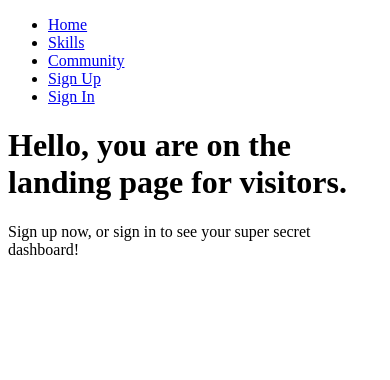
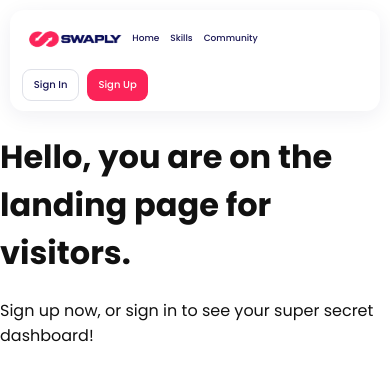
Before and after one commit to AhKhamis/swaply-frontend, a React (Vite) app: page / in a window 390 px wide. Shown: the top 380 px of the page. Built offline with nearby package versions, Linux system fonts and the light colour scheme; no server answers.

Commit message:
style frontend navbar

```diff
--- a/src/App.css
+++ b/src/App.css
@@ -1,3 +1,175 @@
+/* =========================
+   NAVBAR
+========================= */
+
+.navbar {
+  width: 94%;
+  max-width: 1730px;
+  height: 70px;
+  margin: 24px auto 0;
+  background: var(--white);
+  border-radius: 18px;
+  box-shadow: 0 5px 22px rgba(26, 23, 84, 0.07);
+}
+
+.navbar-container {
+  position: relative;
+  width: 100%;
+  height: 100%;
+  padding: 0 16px;
+  display: flex;
+  align-items: center;
+  justify-content: space-between;
+}
+
+/* =========================
+   LEFT SIDE
+========================= */
+
+.navbar-left {
+  display: flex;
+  align-items: center;
+  gap: 28px;
+  min-width: 0;
+}
+
+/* =========================
+   LOGO
+========================= */
+
+.navbar-logo {
+  display: flex;
+  align-items: center;
+  flex-shrink: 0;
+  text-decoration: none;
+}
+
+.navbar-logo img {
+  width: 200px;
+  height: auto;
+  display: block;
+}
+
+/* =========================
+   NAVIGATION
+========================= */
+
+.navbar-center {
+  position: absolute;
+  left: 50%;
+  transform: translateX(-50%);
+  display: flex;
+  align-items: center;
+  gap: 28px;
+}
+
+.navbar-center a {
+  color: var(--navy);
+  font-size: 13px;
+  font-weight: 500;
+  line-height: 1;
+  text-decoration: none;
+  white-space: nowrap;
+  transition: color 0.2s ease;
+}
+
+.navbar-center a:hover {
+  color: var(--purple);
+}
+
+/* =========================
+   RIGHT SIDE
+========================= */
+
+.navbar-right {
+  display: flex;
+  align-items: center;
+  gap: 10px;
+  flex-shrink: 0;
+}
+
+/* =========================
+   SIGN IN
+========================= */
+
+.navbar-signin {
+  min-height: 44px;
+  padding: 0 22px;
+  display: flex;
+  align-items: center;
+  justify-content: center;
+  color: var(--navy);
+  font-size: 13px;
+  font-weight: 500;
+  text-decoration: none;
+  border: 1px solid #dfe1e8;
+  border-radius: 12px;
+  background: var(--white);
+  transition:
+    color 0.2s ease,
+    border-color 0.2s ease;
+}
+
+.navbar-signin:hover {
+  color: var(--purple);
+  border-color: var(--purple);
+}
+
+/* =========================
+   SIGN UP
+========================= */
+
+.navbar-signup {
+  min-height: 44px;
+  padding: 0 24px;
+  display: flex;
+  align-items: center;
+  justify-content: center;
+  color: var(--white) !important;
+  font-size: 13px;
+  font-weight: 500;
+  text-decoration: none;
+  background: var(--pink);
+  border-radius: 12px;
+  transition:
+    transform 0.2s ease,
+    box-shadow 0.2s ease;
+}
+
+.navbar-signup:hover {
+  color: var(--white) !important;
+  transform: translateY(-1px);
+  box-shadow: 0 5px 12px rgba(248, 54, 198, 0.18);
+}
+
+/* =========================
+   SIGN OUT
+========================= */
+
+.navbar-signout {
+  min-height: 44px;
+  padding: 0 20px;
+  display: flex;
+  align-items: center;
+  justify-content: center;
+  color: var(--navy);
+  font-size: 13px;
+  font-weight: 500;
+  text-decoration: none;
+  border: 1px solid #dfe1e8;
+  border-radius: 12px;
+  background: var(--white);
+  transition:
+    color 0.2s ease,
+    border-color 0.2s ease;
+}
+
+.navbar-signout:hover {
+  color: var(--purple);
+  border-color: var(--purple);
+}
+
+
 /* =========================
    SKILLS
 ========================= */
@@ -14,6 +186,7 @@
   display: flex;
   justify-content: space-between;
   align-items: center;
+  gap: 25px;
   margin-bottom: 30px;
 }
 
@@ -63,11 +236,12 @@
 
 .skills-grid {
   display: grid;
-  grid-template-columns: repeat(4, 1fr);
+  grid-template-columns: repeat(4, minmax(0, 1fr));
   gap: 25px;
 }
 
 .skill-card {
+  min-width: 0;
   border: 1px solid #ddd;
   border-radius: 10px;
   overflow: hidden;
@@ -97,6 +271,7 @@
   display: flex;
   justify-content: space-between;
   align-items: center;
+  gap: 15px;
 }
 
 .skill-card-title h2 {
@@ -133,7 +308,7 @@
 
 .skill-details-hero {
   display: grid;
-  grid-template-columns: 1fr 1fr;
+  grid-template-columns: minmax(0, 1fr) minmax(0, 1fr);
   gap: 50px;
   align-items: start;
 }
@@ -158,6 +333,7 @@
   display: flex;
   justify-content: space-between;
   align-items: center;
+  gap: 15px;
 }
 
 .skill-details-title h1 {
@@ -185,6 +361,7 @@
 .owner-image {
   width: 60px;
   height: 60px;
+  flex-shrink: 0;
   border-radius: 50%;
   overflow: hidden;
   display: flex;
@@ -242,6 +419,7 @@
 ========================= */
 
 .skill-form {
+  width: 100%;
   max-width: 800px;
 }
 
@@ -270,7 +448,7 @@
   margin-top: 30px;
 }
 
-.skill-image-upload>label {
+.skill-image-upload > label {
   display: block;
   font-weight: bold;
   margin-bottom: 15px;
@@ -312,22 +490,174 @@
 
 
 /* =========================
-   RESPONSIVE
+   LAPTOP
 ========================= */
 
-@media (max-width: 900px) {
+@media (max-width: 1000px) {
+  .navbar {
+    width: 94%;
+    height: 66px;
+    margin-top: 18px;
+  }
+
+  .navbar-container {
+    padding: 0 14px 0 20px;
+  }
+
+  .navbar-left {
+    gap: 22px;
+  }
+
+  .navbar-logo img {
+    width: 135px;
+  }
+
+  .navbar-center {
+    gap: 20px;
+  }
+
+  .navbar-center a {
+    font-size: 12px;
+  }
+
+  .navbar-signin,
+  .navbar-signup,
+  .navbar-signout {
+    min-height: 40px;
+  }
+
+  .skills-page,
+  .skill-details-page,
+  .skill-form-page {
+    width: 92%;
+  }
+
   .skills-grid {
-    grid-template-columns: repeat(2, 1fr);
+    grid-template-columns: repeat(3, minmax(0, 1fr));
+    gap: 20px;
+  }
+
+  .skill-details-hero {
+    gap: 30px;
+  }
+
+  .skill-details-image {
+    height: 400px;
+  }
+}
+
+
+/* =========================
+   TABLET
+========================= */
+
+@media (max-width: 800px) {
+  .navbar {
+    height: auto;
+    min-height: 62px;
+  }
+
+  .navbar-container {
+    min-height: 62px;
+    padding: 8px 12px 8px 16px;
+  }
+
+  .navbar-left {
+    gap: 16px;
+  }
+
+  .navbar-logo img {
+    width: 120px;
+  }
+
+  .navbar-center {
+    gap: 14px;
+  }
+
+  .navbar-center a {
+    font-size: 11px;
+  }
+
+  .navbar-signin,
+  .navbar-signup,
+  .navbar-signout {
+    min-height: 36px;
+    padding: 0 14px;
+    border-radius: 10px;
+    font-size: 11px;
+  }
+
+  .skills-grid {
+    grid-template-columns: repeat(2, minmax(0, 1fr));
   }
 
   .skill-details-hero {
     grid-template-columns: 1fr;
+    gap: 35px;
+  }
+
+  .skill-details-image {
+    height: 420px;
   }
 }
 
+
+/* =========================
+   MOBILE
+========================= */
+
 @media (max-width: 600px) {
-  .skills-grid {
-    grid-template-columns: 1fr;
+  .navbar {
+    width: 94%;
+    height: auto;
+    margin-top: 10px;
+    border-radius: 14px;
+  }
+
+  .navbar-container {
+    min-height: auto;
+    padding: 12px 14px;
+    flex-wrap: wrap;
+    gap: 12px;
+  }
+
+  .navbar-left {
+    width: 100%;
+    justify-content: space-between;
+    gap: 12px;
+  }
+
+  .navbar-logo img {
+    width: 115px;
+  }
+
+  .navbar-center {
+    gap: 10px 16px;
+    flex-wrap: wrap;
+  }
+
+  .navbar-center a {
+    font-size: 10px;
+  }
+
+  .navbar-right {
+    gap: 8px;
+  }
+
+  .navbar-signin,
+  .navbar-signup,
+  .navbar-signout {
+    min-height: 34px;
+    padding: 0 13px;
+    border-radius: 9px;
+    font-size: 10px;
+  }
+
+  .skills-page,
+  .skill-details-page,
+  .skill-form-page {
+    width: 90%;
+    margin: 30px auto;
   }
 
   .skills-header {
@@ -336,10 +666,92 @@
     gap: 20px;
   }
 
+  .skills-grid {
+    grid-template-columns: 1fr;
+    gap: 20px;
+  }
+
+  .skill-card-image {
+    height: 220px;
+  }
+
+  .skill-details-image {
+    height: 300px;
+  }
+
+  .skill-details-title {
+    align-items: flex-start;
+    flex-direction: column;
+  }
+
   .skill-actions,
   .skill-owner-actions,
   .skill-form-actions {
     flex-direction: column;
     align-items: stretch;
   }
+
+  .skill-actions button,
+  .skill-owner-actions a,
+  .skill-owner-actions button,
+  .skill-form-actions button {
+    width: 100%;
+  }
+
+  .image-preview-large {
+    height: 260px;
+  }
 }
+
+
+/* =========================
+   SMALL MOBILE
+========================= */
+
+@media (max-width: 400px) {
+  .navbar {
+    width: 95%;
+  }
+
+  .navbar-container {
+    padding: 10px 12px;
+  }
+
+  .navbar-logo img {
+    width: 105px;
+  }
+
+  .navbar-center {
+    gap: 8px 11px;
+  }
+
+  .navbar-center a {
+    font-size: 9px;
+  }
+
+  .navbar-signin,
+  .navbar-signup,
+  .navbar-signout {
+    min-height: 32px;
+    padding: 0 11px;
+  }
+
+  .skills-page,
+  .skill-details-page,
+  .skill-form-page {
+    width: 92%;
+    margin: 25px auto;
+  }
+
+  .skill-card-image {
+    height: 200px;
+  }
+
+  .skill-details-image {
+    height: 250px;
+  }
+
+  .image-preview-large {
+    height: 220px;
+  }
+}
--- a/src/App.jsx
+++ b/src/App.jsx
@@ -33,6 +33,8 @@ import ReviewDetails from './components/Reviews/ReviewDetails';
 import ReviewForm from './components/Reviews/ReviewForm';
 
 import { UserContext } from './contexts/UserContext';
+
+import './App.css';
 
 const App = () => {
   const { user } = useContext(UserContext);
--- a/src/components/NavBar/NavBar.jsx
+++ b/src/components/NavBar/NavBar.jsx
@@ -1,6 +1,5 @@
 import { useContext } from 'react';
 import { Link } from 'react-router';
-
 import { UserContext } from '../../contexts/UserContext';
 
 const NavBar = () => {
@@ -13,105 +12,80 @@ const NavBar = () => {
 
   if (user?.role === 'admin') {
     return (
-      <nav>
-        <ul>
-          <li>
-            <Link to="/admin/dashboard">
-              Admin Dashboard
+      <nav className="navbar">
+        <div className="navbar-container">
+          <div className="navbar-left">
+            <Link to="/" className="navbar-logo">
+              <img src="/logo.png" alt="Swaply" />
             </Link>
-          </li>
 
-          <li>
-            <Link to="/admin/users">
-              Users
-            </Link>
-          </li>
+            <div className="navbar-center">
+              <Link to="/admin/dashboard">Dashboard</Link>
+              <Link to="/admin/users">Users</Link>
+              <Link to="/admin/skills">Skills</Link>
+              <Link to="/admin/swaps">Swap Requests</Link>
+              <Link to="/admin/reviews">Reviews</Link>
+            </div>
+          </div>
 
-          <li>
-            <Link to="/admin/skills">
-              Skills
-            </Link>
-          </li>
-
-          <li>
-            <Link to="/admin/swaps">
-              Swap Requests
-            </Link>
-          </li>
-
-          <li>
-            <Link to="/admin/reviews">
-              Reviews
-            </Link>
-          </li>
-
-          <li>
+          <div className="navbar-right">
             <Link
               to="/"
               onClick={handleSignOut}
+              className="navbar-signout"
             >
               Sign Out
             </Link>
-          </li>
-        </ul>
+          </div>
+        </div>
       </nav>
     );
   }
 
   return (
-    <nav>
-      <ul>
-        <li>
+    <nav className="navbar">
+      <div className="navbar-container">
+        <div className="navbar-left">
+          <Link to="/" className="navbar-logo">
+            <img src="/logo.png" alt="Swaply" />
+          </Link>
+
+          <div className="navbar-center">
             <Link to="/">Home</Link>
-        </li>
+            <Link to="/skills">Skills</Link>
+            <Link to="/community">Community</Link>
 
-        <li>
-          <Link to="/skills">Skills</Link>
-        </li>
+            {user && (
+              <>
+                <Link to="/swaps">My Swaps</Link>
+                <Link to="/profile">Profile</Link>
+              </>
+            )}
+          </div>
+        </div>
 
-        <li>
-          <Link to="/community">Community</Link>
-        </li>
-
-        {!user ? (
-          <>
-            <li>
-              <Link to="/sign-up">
-                Sign Up
-              </Link>
-            </li>
-
-            <li>
-              <Link to="/sign-in">
-                Sign In
-              </Link>
-            </li>
-          </>
-        ) : (
-          <>
-            <li>
-              <Link to="/swaps">
-                My Swaps
-              </Link>
-            </li>
-
-            <li>
-              <Link to="/profile">
-                Profile
-              </Link>
-            </li>
-
-            <li>
+        <div className="navbar-right">
+          {user ? (
             <Link
               to="/"
               onClick={handleSignOut}
+              className="navbar-signout"
             >
               Sign Out
             </Link>
-            </li>
+          ) : (
+            <>
+              <Link to="/sign-in" className="navbar-signin">
+                Sign In
+              </Link>
+
+              <Link to="/sign-up" className="navbar-signup">
+                Sign Up
+              </Link>
             </>
           )}
-      </ul>
+        </div>
+      </div>
     </nav>
   );
 };
--- a/src/index.css
+++ b/src/index.css
@@ -0,0 +1,47 @@
+@import url('https://fonts.googleapis.com/css2?family=Poppins:wght@400;500;600;700;800&display=swap');
+
+:root {
+  --navy: #1a1754;
+  --green: #00e676;
+  --blue: #3b82ff;
+  --purple: #8b5cf6;
+  --pink: #fb2358;
+  --light-pink: #f3b8ff;
+  --white: #ffffff;
+  --black: #111111;
+  --light-gray: #f7f7fa;
+  --border: #e7e7ed;
+}
+
+* {
+  box-sizing: border-box;
+}
+
+html {
+  scroll-behavior: smooth;
+}
+
+body {
+  margin: 0;
+  min-width: 320px;
+  font-family: 'Poppins', sans-serif;
+  color: var(--black);
+  background: var(--white);
+  -webkit-font-smoothing: antialiased;
+}
+
+a {
+  color: inherit;
+}
+
+button,
+input,
+textarea,
+select {
+  font: inherit;
+}
+
+img {
+  max-width: 100%;
+  display: block;
+}
```
Also changed, not shown: public/logo.png (added). Lines whose indentation alone changed are shown as unchanged.
